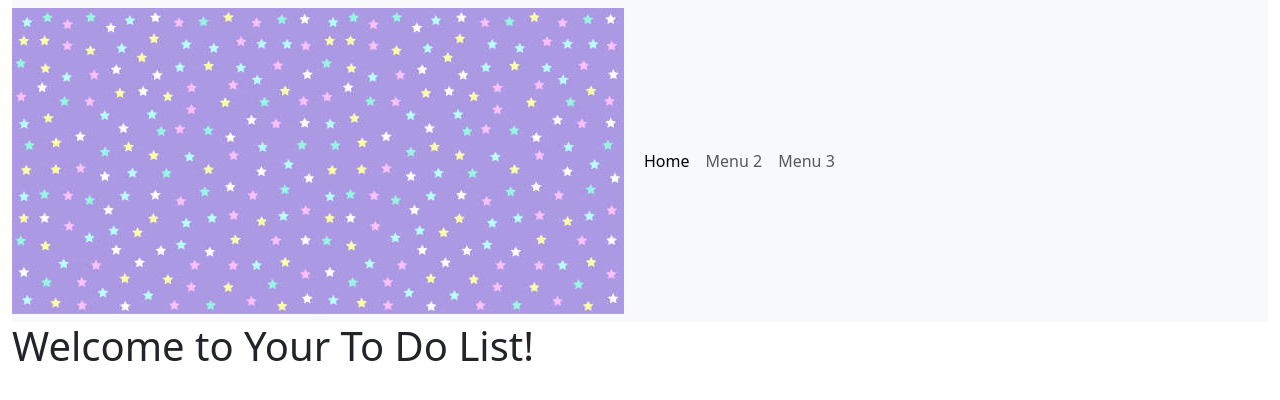
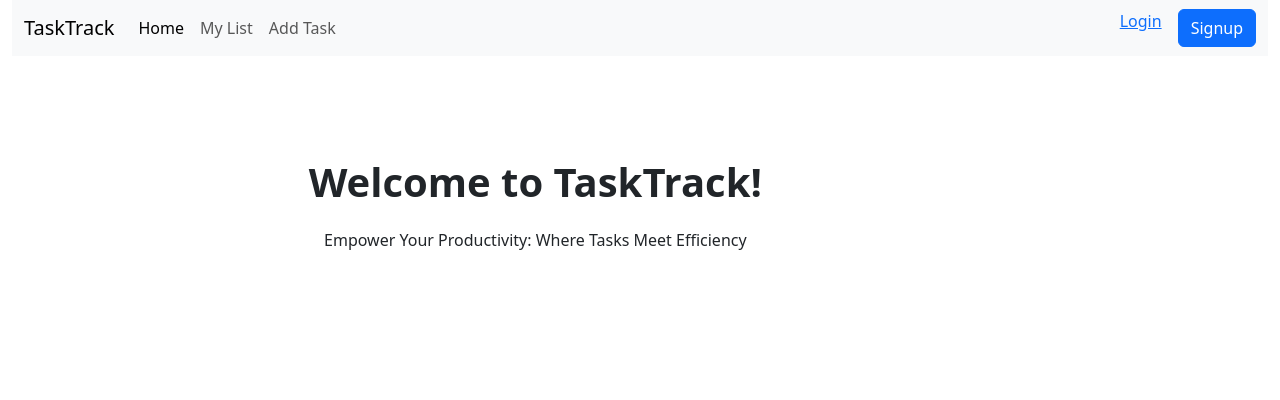
Before and after one commit to abidrennan/myapp, a Django app: page / in a window 1280 px wide. Shown: the top 400 px of the page. Run offline with Django 5.2, Linux system fonts and the light colour scheme.

Commit message:
templates, urls, views

```diff
--- a/django_project/settings.py
+++ b/django_project/settings.py
@@ -117,6 +117,8 @@ USE_I18N = True
 
 USE_TZ = True
 
+LOGIN_URL = 'login'
+
 
 # Static files (CSS, JavaScript, Images)
 # https://docs.djangoproject.com/en/5.0/howto/static-files/
--- a/todo_app/templates/todo_app/base_template.html
+++ b/todo_app/templates/todo_app/base_template.html
@@ -4,7 +4,7 @@
 <!DOCTYPE html>
 <html lang="en">
  <head>
-   <title>UCCS CS Students</title>
+   <title>TaskTrack Homepage</title>
    <meta charset="utf-8">
    <meta name="viewport" content="width=device-width, initial-scale=1">
    <title>Bootstrap demo</title>
@@ -15,29 +15,44 @@
  <body>
    <div class="container-fluid">
 
-
      <!-- Navbar-->
      <nav class="navbar navbar-expand-lg bg-body-tertiary">
-       <img src="{% static 'images/bg.jpg' %}">
         <div class="container-fluid">
-         <button class="navbar-toggler" type="button" data-bs-toggle="collapse" data-bs-target="#navbarNavAltMarkup" aria-controls="navbarNavAltMarkup" aria-expanded="false" aria-label="Toggle navigation">
+          <a class="navbar-brand" href="">TaskTrack</a>
+          <button class="navbar-toggler" type="button" data-bs-toggle="collapse" data-bs-target="#navbarSupportedContent" aria-controls="navbarSupportedContent" aria-expanded="false" aria-label="Toggle navigation">
             <span class="navbar-toggler-icon"></span>
           </button>
-         <div class="collapse navbar-collapse" id="navbarNavAltMarkup">
-           <div class="navbar-nav">
-             <!--  {% url 'index' %}  is defined in url path to dynamically create url -->
+          <div class="collapse navbar-collapse" id="navbarNav">
+            <ul class="navbar-nav">
+              <li class="nav-item">
                 <a class="nav-link active" aria-current="page" href="{% url 'index' %}">Home</a>
-             <a class="nav-link" href="#">Menu 2</a>
-             <a class="nav-link" href="#">Menu 3</a>
+              </li>
+              <li class="nav-item">
+                <a class="nav-link" href="{% url 'skill-list' %}">My List</a>
+              </li>
+              <li class="nav-item">
+                <a class="nav-link" href="{% url 'skill-create' %}">Add Task</a>
+              </li>
+            </ul>
           </div>
-         </div>
+          <ul class="nav justify-content-end gap-3">
+            {% if request.user.is_authenticated %}
+            <p>{{request.user}}</p>
+            <form action="{% url 'logout' %}" method="POST">
+                {% csrf_token %}
+                <input class="btn btn-primary" type="submit" value="Logout">
+            </form>
+        {% else %}
+            <a href="{% url 'login' %}">Login</a>
+            <button type="button" class="btn btn-primary">Signup</button>
+            {% endif %}
+          </ul>
         </div>
       </nav>
-
-
        <div class="col-sm-10">
          <!-- add block content from html template -->
          {% block content %}
+
          {% endblock %}
        </div>
      </div>
--- a/todo_app/templates/todo_app/index.html
+++ b/todo_app/templates/todo_app/index.html
@@ -1,8 +1,13 @@
 <!-- inherit from base.html-->
 {% extends "todo_app/base_template.html" %}
-
+{% load static %}
 
 <!-- Replace block content in base_template.html -->
 {% block content %}
-<h1>Welcome to Your To Do List!</h1>
+<br>
+<br>
+<br>
+<br>
+<p class="text-center fs-1 fw-semibold">Welcome to TaskTrack!</p>
+<p class="text-center fs-6 fw-light">Empower Your Productivity: Where Tasks Meet Efficiency</p>
 {% endblock %}
--- /dev/null
+++ b/todo_app/templates/todo_app/skill_detail.html
@@ -0,0 +1,3 @@
+
+<a href ="{% url 'skill-list' %}">Back</a>
+<h1>Skill: {{skill}}</h1>
--- a/todo_app/urls.py
+++ b/todo_app/urls.py
@@ -1,5 +1,14 @@
 from django.urls import path
 from . import views
+from .views import SkillList, SkillDetail, SkillCreate, SkillUpdate, SkillDelete, SkillLogin
+from django.contrib.auth.views import LogoutView
 urlpatterns = [
     path('', views.index, name = 'index'),
+    path('skills/', SkillList.as_view(), name='skill-list'),
+    path('skill/<int:pk>/', SkillDetail.as_view(), name='skill'),
+    path('skill-create/', SkillCreate.as_view(), name='skill-create'),
+    path('skill-update/<int:pk>/', SkillUpdate.as_view(), name='skill-update'),
+    path('skill-delete/<int:pk>/', SkillDelete.as_view(), name='skill-delete'),
+    path('login/', SkillLogin.as_view(), name='login'),
+    path('logout/', LogoutView.as_view(next_page='login'), name='logout'),
 ]
--- a/todo_app/views.py
+++ b/todo_app/views.py
@@ -1,6 +1,56 @@
 from django.shortcuts import render
 from django.http import HttpResponse
+from django.urls import reverse_lazy
+from django.views.generic.list import ListView
+from django.views.generic.detail import DetailView
+from django.views.generic.edit import CreateView, UpdateView, DeleteView
+from .models import Skill
+from django.contrib.auth.views import LoginView
+from django.contrib.auth.mixins import LoginRequiredMixin
+
 
 # Create your views here.
 def index(request):
     return render(request, 'todo_app/index.html')
+
+class SkillList(LoginRequiredMixin, ListView):
+    model = Skill
+    context_object_name = 'skills'
+
+    def get_context_data(self, **kwargs):
+        context = super().get_context_data(**kwargs)
+
+        context['count'] = context['skills'].filter(complete=False).count()
+        return context
+
+class SkillDetail(LoginRequiredMixin, DetailView):
+    model = Skill
+    context_object_name = 'skill'
+
+class SkillCreate(LoginRequiredMixin, CreateView):
+    model = Skill
+    fields = ['title', 'description', 'complete']
+    success_url = reverse_lazy("skill-list")
+
+    def form_valid(self, form):
+        form.instance.user = self.request.user
+        return super(SkillCreate, self).form_valid(form)
+
+class SkillUpdate(LoginRequiredMixin, UpdateView):
+    model = Skill
+    fields = ['title', 'description', 'complete']
+    success_url = reverse_lazy('skill-list')
+
+class SkillDelete(LoginRequiredMixin, DeleteView):
+    model = Skill
+    context_object_name = 'skill'
+    success_url = reverse_lazy('skill-list')
+    template_name = 'todo_app/delete_skill.html'
+
+class SkillLogin(LoginView):
+    template_name = 'todo_app/login.html'
+    fields = '__all__'
+    redirect_authenticated_user = True
+
+    def get_success_url(self):
+        return reverse_lazy('skill-list')
```
Also changed, not shown: todo_app/templates/todo_app/delete_skill.html (added, +7 -0 lines), todo_app/templates/todo_app/login.html (added, +7 -0 lines), todo_app/templates/todo_app/skill_form.html (added, +14 -0 lines), todo_app/templates/todo_app/skill_list.html (added, +23 -0 lines), db.sqlite3. Lines whose indentation alone changed are shown as unchanged.
